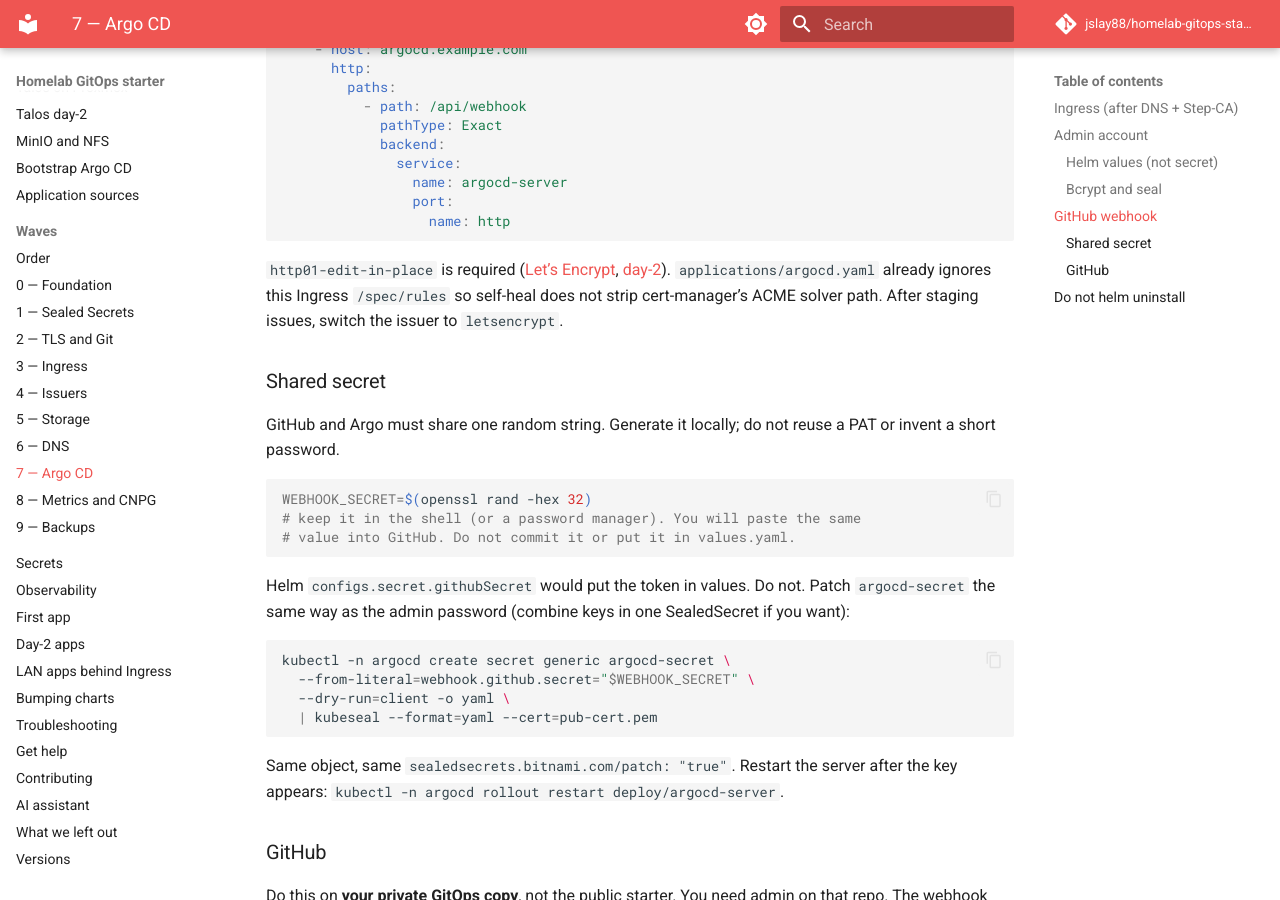
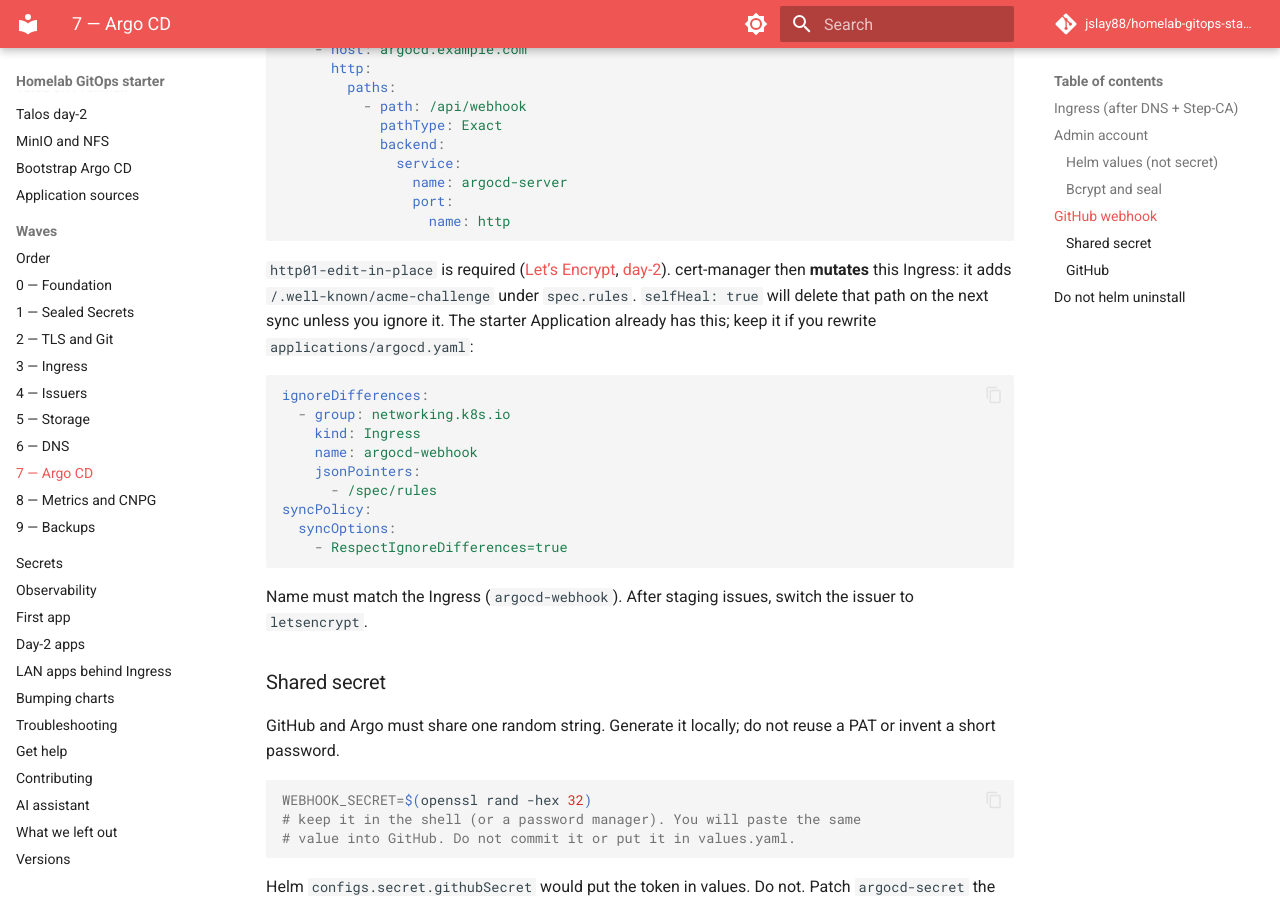
Before and after one commit to jslay88/homelab-gitops-starter, an MkDocs documentation site: the page built from docs/waves/7-argocd.md, in a window 1280 px wide and 900 px high, scrolled down 3505 px. Built offline with MkDocs 1.6.1 and Material for MkDocs 9.7.7, drawn with Linux system fonts in a browser that asks for light colours; comment, search, counter and statistics services are not loaded.

Commit message:
Show ignoreDifferences for the webhook Ingress ACME path.
Self-heal will strip cert-manager's edit-in-place /.well-known rule without it.

````diff
--- a/docs/waves/7-argocd.md
+++ b/docs/waves/7-argocd.md
@@ -141,7 +141,21 @@ spec:
                   name: http
 ```
 
-`http01-edit-in-place` is required ([Let’s Encrypt](4-issuers.md), [day-2](../day-2.md#public-ingress-lets-encrypt)). `applications/argocd.yaml` already ignores this Ingress `/spec/rules` so self-heal does not strip cert-manager’s ACME solver path. After staging issues, switch the issuer to `letsencrypt`.
+`http01-edit-in-place` is required ([Let’s Encrypt](4-issuers.md), [day-2](../day-2.md#public-ingress-lets-encrypt)). cert-manager then **mutates** this Ingress: it adds `/.well-known/acme-challenge` under `spec.rules`. `selfHeal: true` will delete that path on the next sync unless you ignore it. The starter Application already has this; keep it if you rewrite `applications/argocd.yaml`:
+
+```yaml
+ignoreDifferences:
+  - group: networking.k8s.io
+    kind: Ingress
+    name: argocd-webhook
+    jsonPointers:
+      - /spec/rules
+syncPolicy:
+  syncOptions:
+    - RespectIgnoreDifferences=true
+```
+
+Name must match the Ingress (`argocd-webhook`). After staging issues, switch the issuer to `letsencrypt`.
 
 ### Shared secret
 
````
